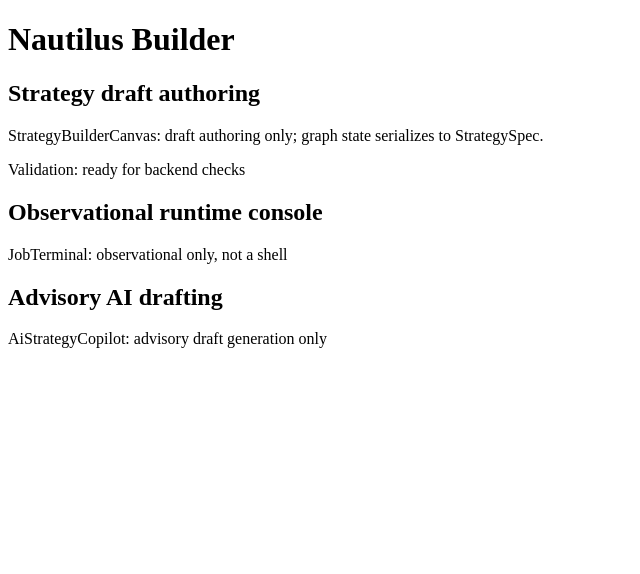
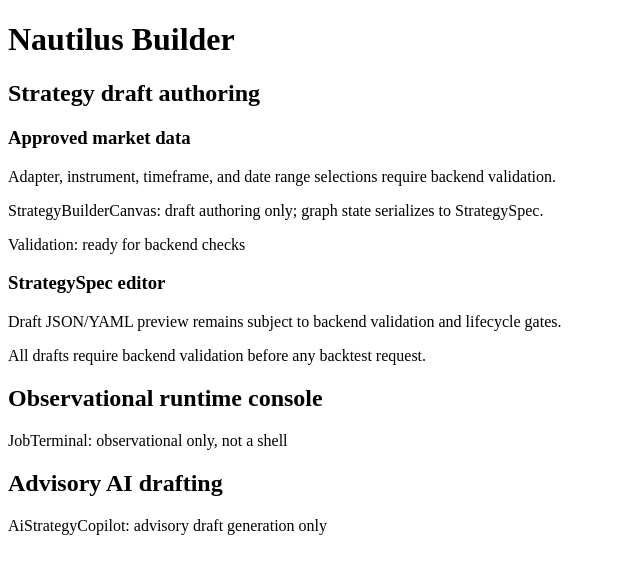
Before and after one commit to brianmok888/nautilus_builder, a Next.js app in the folder apps/web/: page / in a window 1280 px wide. Shown: the top 574 px of the page, without its empty margins (0-640 px from the left). Built offline with nearby package versions, Linux system fonts and the light colour scheme.

Commit message:
wire frontend authoring surfaces

```diff
--- a/apps/web/app/page.tsx
+++ b/apps/web/app/page.tsx
@@ -1,5 +1,5 @@
 import { AiStrategyCopilot } from "../components/ai-builder/AiStrategyCopilot";
-import { StrategyBuilderCanvas } from "../components/strategy-builder/StrategyBuilderCanvas";
+import { StrategyBuilderWorkspace } from "../components/strategy-builder/StrategyBuilderWorkspace";
 import { JobTerminal } from "../components/terminal/JobTerminal";
 
 export default function HomePage() {
@@ -8,7 +8,7 @@ export default function HomePage() {
       <h1>Nautilus Builder</h1>
       <section aria-label="draft authoring">
         <h2>Strategy draft authoring</h2>
-        <StrategyBuilderCanvas />
+        <StrategyBuilderWorkspace />
       </section>
       <section aria-label="observational runtime">
         <h2>Observational runtime console</h2>
--- /dev/null
+++ b/apps/web/components/strategy-builder/MarketSelectionPanel.tsx
@@ -0,0 +1,8 @@
+export const MarketSelectionPanel = () => {
+  return (
+    <section aria-label="market selection">
+      <h3>Approved market data</h3>
+      <p>Adapter, instrument, timeframe, and date range selections require backend validation.</p>
+    </section>
+  );
+};
--- /dev/null
+++ b/apps/web/components/strategy-builder/StrategyBuilderWorkspace.tsx
@@ -0,0 +1,14 @@
+import { MarketSelectionPanel } from "./MarketSelectionPanel";
+import { StrategyBuilderCanvas } from "./StrategyBuilderCanvas";
+import { StrategySpecEditor } from "./StrategySpecEditor";
+
+export const StrategyBuilderWorkspace = () => {
+  return (
+    <section>
+      <MarketSelectionPanel />
+      <StrategyBuilderCanvas />
+      <StrategySpecEditor />
+      <p>All drafts require backend validation before any backtest request.</p>
+    </section>
+  );
+};
--- /dev/null
+++ b/apps/web/components/strategy-builder/StrategySpecEditor.tsx
@@ -0,0 +1,8 @@
+export const StrategySpecEditor = () => {
+  return (
+    <section aria-label="strategy spec editor">
+      <h3>StrategySpec editor</h3>
+      <p>Draft JSON/YAML preview remains subject to backend validation and lifecycle gates.</p>
+    </section>
+  );
+};
```
Also changed, not shown: apps/web/lib/api.ts (added, +18 -0 lines), 2 other files (tests, documents, lock files or other folders).
